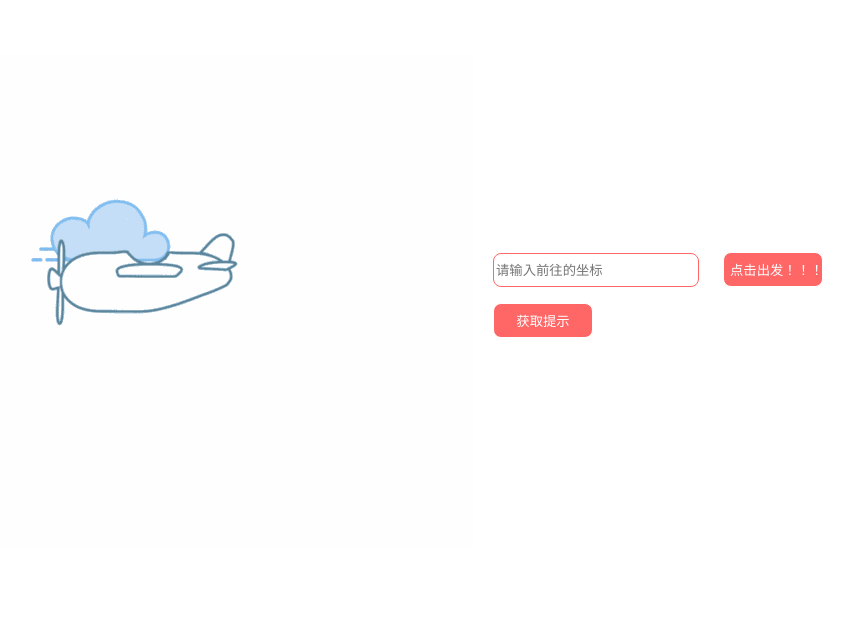
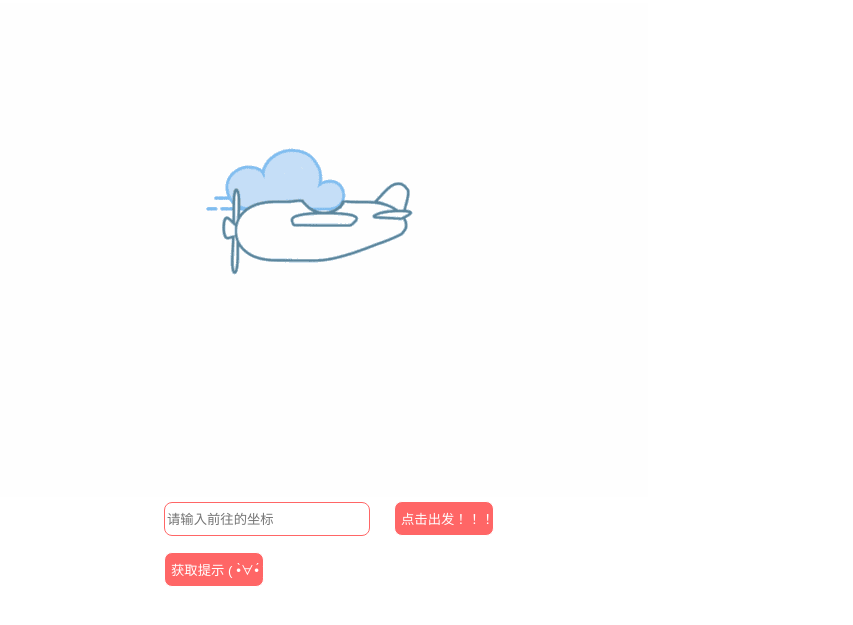
Before and after one commit to Aw-Long/Aw-long.github.io, a plain HTML site: page index.html in a window 1280 px wide. Shown: the part 105-730 px from the top of the page, without its empty margins (321-1174 px from the left). Drawn offline with Linux system fonts and the light colour scheme.

Commit message:
Update index.html

```diff
--- a/index.html
+++ b/index.html
@@ -10,6 +10,7 @@
             display: flex;
             justify-content: center;
             align-items: center;
+            flex-direction: column;
         }
 
         .inputText {
@@ -49,7 +50,7 @@
             <p id="demo"></p>
         </div>
         <div>
-            <input type="button" value="获取提示" class="inputButt" onclick="getElementById('demo2').innerHTML=time.toLocaleString()">
+            <input type="button" value="获取提示 ( •̀∀•́ )" class="inputButt" onclick="getElementById('demo2').innerHTML=time.toLocaleString()">
             <p id="demo2" style="color:#FF9933;margin-left: 10px;"></p>
         </div>
     </div>
```
